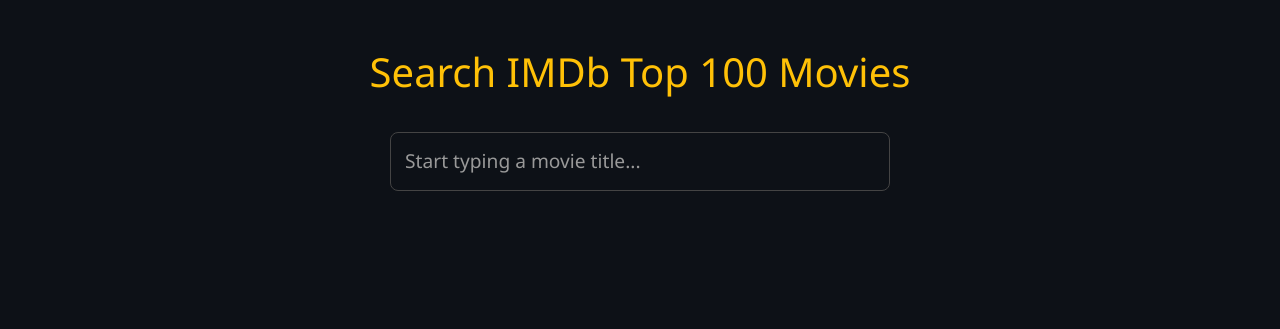
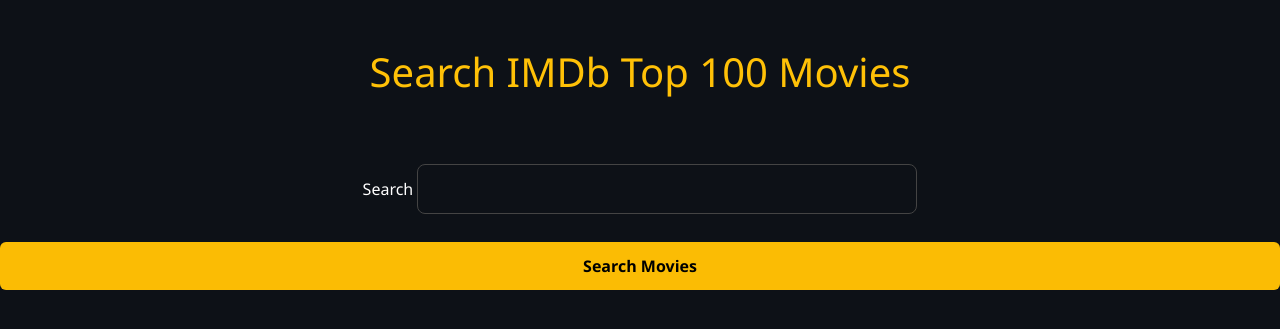
Before and after one commit to lilyjelleycat/Agile_web_project_group40, a Flask app: page /search in a window 1280 px wide. Shown: the part 56-385 px from the top of the page. Run offline with Flask 3, Linux system fonts and the light colour scheme; the visitor is signed in with stand-in values (Sample User, id 1).

Commit message:
Modified search movies page to be able to search against any field in movie table

```diff
--- a/app/main/routes.py
+++ b/app/main/routes.py
@@ -8,7 +8,6 @@
 @main.route("/")
 @main.route("/home")
 def home():
-    print('In home route')
     return render_template("index.html")
     # if "username" in session:
     #     return redirect(url_for("movies.search"))
--- a/app/movies/forms.py
+++ b/app/movies/forms.py
@@ -0,0 +1,8 @@
+from flask_wtf import FlaskForm
+from wtforms import StringField, SubmitField
+from wtforms.validators import DataRequired, Length
+from app.models import Movie
+
+class SearchForm(FlaskForm):
+    searchString = StringField('Search', validators=[DataRequired(), Length(min=2, max=200)])
+    submit = SubmitField('Search Movies')
--- a/app/movies/routes.py
+++ b/app/movies/routes.py
@@ -1,24 +1,49 @@
 from flask import Blueprint, request, session, render_template, redirect, url_for, jsonify
 from app import db
 from app.models import Movie, Review
+from app.movies.forms import SearchForm
 
 # Blueprint for movie routes
 movies = Blueprint('movies', __name__)
 
 # Routes
-@movies.route("/search")
+@movies.route("/search", methods=["GET", "POST"])
 def search():
+    form = SearchForm()
     if 'username' not in session:
         return redirect(url_for('main.home'))
-    return render_template("search.html")
+    if form.validate_on_submit():
+        search_string = form.searchString.data
+        results = searchMovies(search_string)
+
+        if not results:
+            return render_template("search.html", form=form, message="No movies found.")
+        else:
+            print("Results:")
+            for movie in results:
+                print(f"Title: {movie.primaryTitle}, Year: {movie.startYear}, Genre: {movie.genres}")
+            return render_template("search.html", form=form)
+    return render_template("search.html", form=form)
 
 @movies.route("/autocomplete")
 def autocomplete():
     q = request.args.get("q", "")
     if q:
-        results = Movie.query.filter(Movie.primaryTitle.ilike(f"%{q}%")).limit(10).all()
+        results = searchMovies(q)
         return jsonify([[m.primaryTitle, m.tconst] for m in results])
     return jsonify([])
+
+def searchMovies(searchString):
+    titleQuery1 = Movie.query.filter(Movie.primaryTitle.ilike(f"%{searchString}%"))
+    titleQuery2 = Movie.query.filter(Movie.originalTitle.ilike(f"%{searchString}%"))
+    dirQuery = Movie.query.filter(Movie.Director.ilike(f"%{searchString}%"))
+    star1Query = Movie.query.filter(Movie.Star1.ilike(f"%{searchString}%"))
+    star2Query = Movie.query.filter(Movie.Star2.ilike(f"%{searchString}%"))
+    star3Query = Movie.query.filter(Movie.Star3.ilike(f"%{searchString}%"))
+    star4Query = Movie.query.filter(Movie.Star4.ilike(f"%{searchString}%"))
+
+    return titleQuery1.union(titleQuery2).union(dirQuery).union(star1Query).union(star2Query).union(star3Query).union(star4Query).all()
+
 
 @movies.route("/movie/<tconst>", methods=["GET", "POST"])
 def movie_detail(tconst):
--- a/app/templates/search.html
+++ b/app/templates/search.html
@@ -3,12 +3,35 @@
 {% block content %}
 <div class="text-center mt-5">
   <h1 class="text-warning mb-4">Search IMDb Top 100 Movies</h1>
-  <input type="text" id="searchInput" class="styled-input" placeholder="Start typing a movie title...">
+  <form method="POST">
+    {{ form.hidden_tag() }}
+    <fieldset class="form-group">
+      <legend></legend>
+      {% for field in [form.searchString] %}
+      <div class="form-group">
+        {{ field.label(class="form-control-label") }}
+        {{ field(class="styled-input" + (' error-field' if field.errors else '')) }}
+        {% for error in field.errors %}
+        <div class="error-msg">{{ error }}</div>
+        {% endfor %}
+      </div>
+      {% endfor %}
+    </fieldset>
+    <div class="form-group">
+      {{ form.submit(class="btn btn-warning") }}
+    </div>
+  </form>
+  <!--<form method="POST">
+    <input type="text" id="searchInput" class="styled-input" placeholder="Start typing a movie title...">
+    <div class="form-group">
+      <button type="submit" class="btn btn-warning">Search</button>
+    </div>
+  </form>-->
   <ul id="results" class="autocomplete-list mx-auto mt-3"></ul>
 </div>
 
 <script>
-  const input = document.getElementById("searchInput");
+  const input = document.getElementById("searchString");
   const results = document.getElementById("results");
 
   input.addEventListener("input", async function () {
```
Also changed, not shown: app/users/routes.py (+16 -15 lines).
